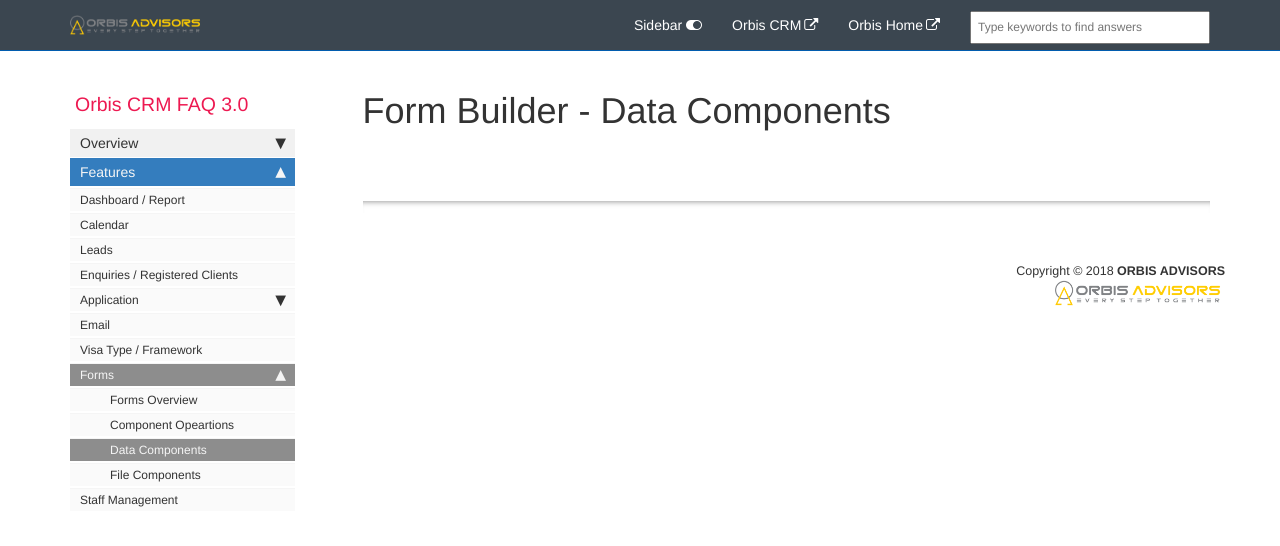
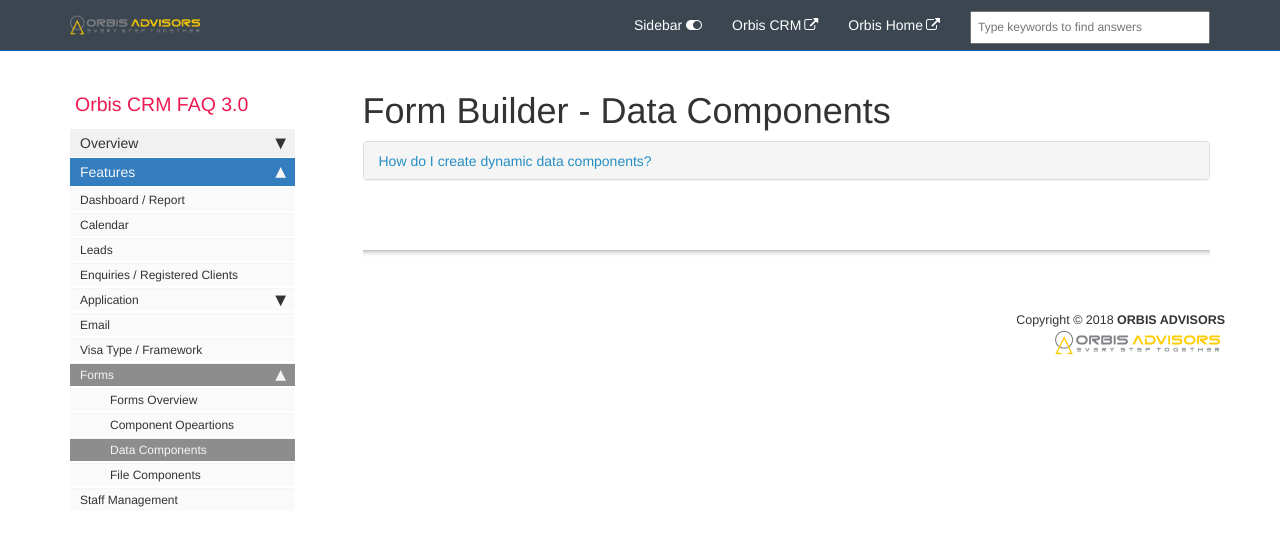
Before and after one commit to ndkhaivn/orbiscrm, a Jekyll site: the page built from pages/orbiscrm.faq/faq.form_builder_data.md, in a window 1280 px wide. Shown: the top 546 px of the page. Built offline with Jekyll 4.4.1, drawn with Linux system fonts in a browser that asks for light colours; comment, search, counter and statistics services are not loaded.

Commit message:
Add Q&A for data

```diff
--- a/pages/orbiscrm.faq/faq.form_builder_data.md
+++ b/pages/orbiscrm.faq/faq.form_builder_data.md
@@ -8,6 +8,31 @@
 ---
 
 <div class="panel-group" id="accordion">
+    <div class="panel panel-default">
+        <div class="panel-heading">
+            <h4 class="panel-title">
+                <a class="noCrossRef accordion-toggle" data-toggle="collapse" data-parent="#accordion" href="#how-do-i-create-dynamic-data-components">
+                    How do I create dynamic data components?
+                </a>
+            </h4>
+        </div>
+        <div id="how-do-i-create-dynamic-data-components" class="panel-collapse collapse noCrossRef">
+            <div class="panel-body">
+                <ol>
+                    <li>Navigate to the <b>Data</b> components section</li>
+                    <li>Drag and drop the <b>Edit Grid</b> component</li>
+                    <li>Edit or hide the label of it</li>
+                    <li>Click the【Save】button</li>
+                    <li>Then drag and drop any other components inside the <b>Edit Grid</b> when they should be appeared repeatedly</li>
+                    <li>Finally, test it after saving the form<br>
+                        <img src="images/form_builder/eidt-grid-family-members.png"><br>
+                        <span style="font-style: italic; font-size: smaller">Example Edit Grid: Family Members</span>
+                    </li>
+                </ol>
+            </div>
+        </div>
+    </div>
+    <!-- /.panel -->
 </div>
 <!-- /.panel-group -->
 
```
